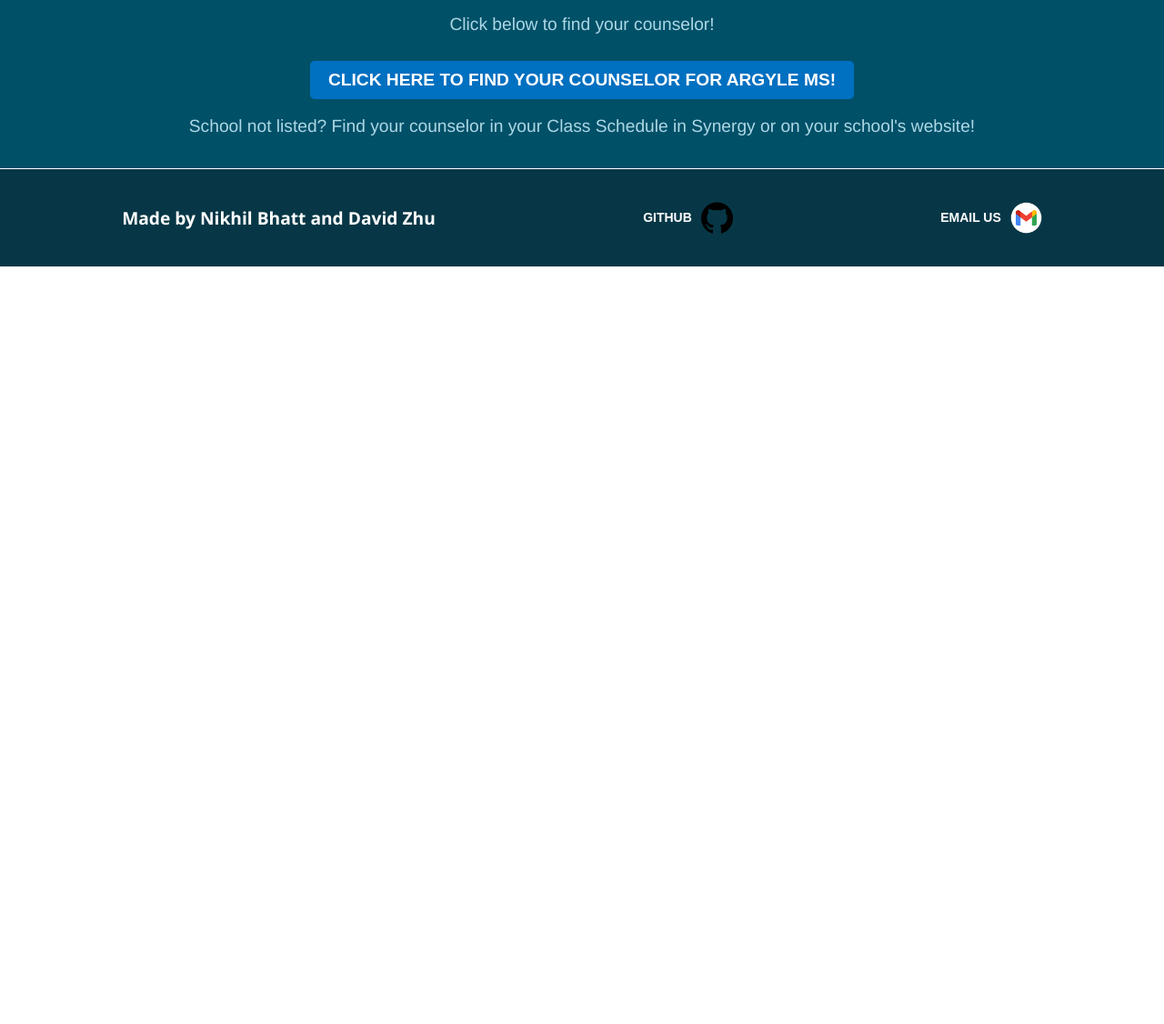
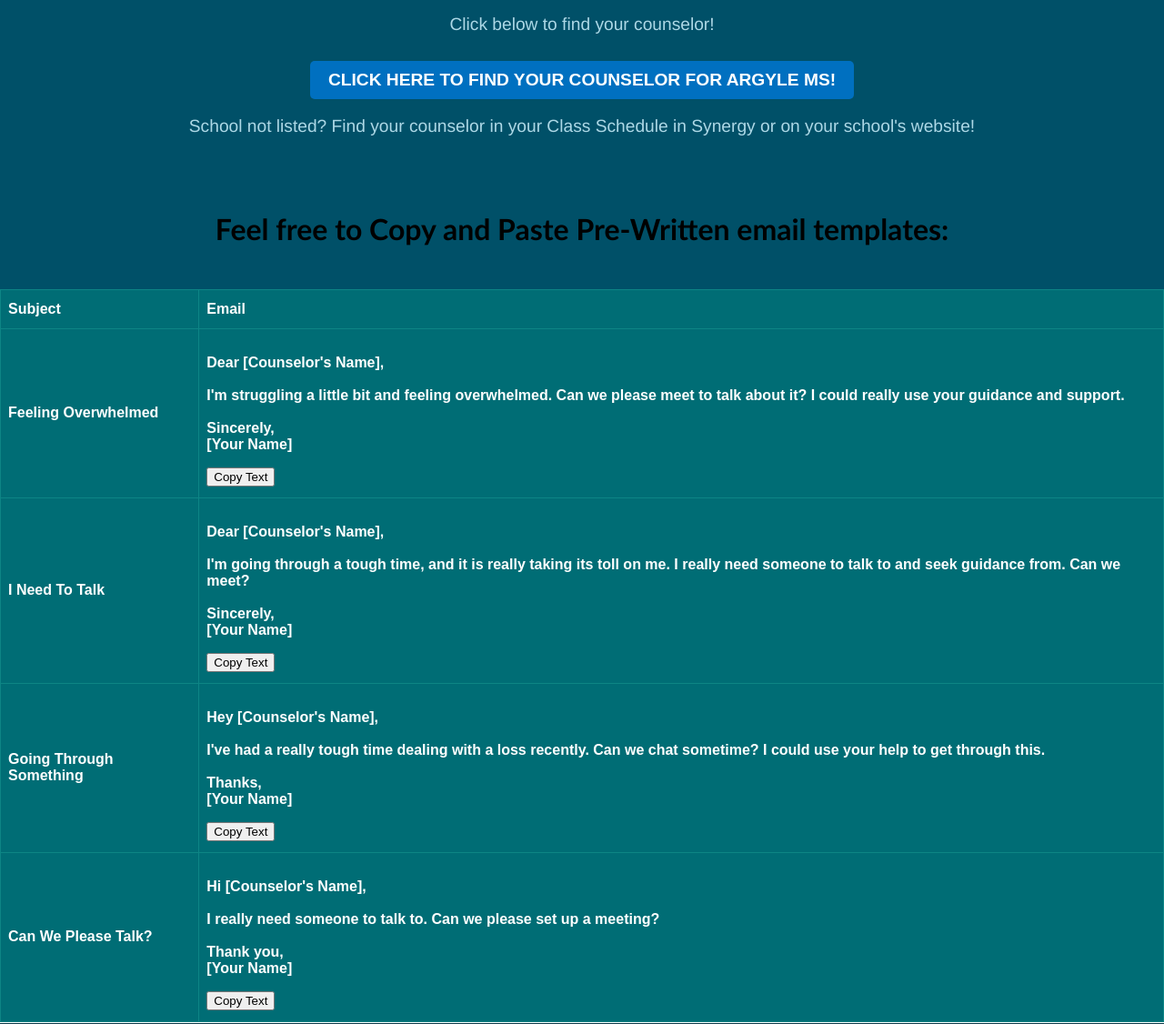
Before and after one commit to Formulaeagle161/Mental-Health-Project, a website built with Vite: page Contact.html in a window 1280 px wide. Shown: the part 1119-2245 px from the top of the page at 91% size. Before the commit the page ends 1412 px from the top, so only its background shows below. Built offline with nearby package versions, Linux system fonts and the light colour scheme.

Commit message:
email table and copy

```diff
--- a/Contact.html
+++ b/Contact.html
@@ -37,8 +37,15 @@
 
     <p>School not listed? Find your counselor in your Class Schedule in Synergy or on your school's website!</p>
   </div>
-
-
+  <div class="summary">
+    <p class="minititle"><strong>Feel free to Copy and Paste Pre-Written email templates:</strong></p>
+  </div>
+  <table id="emailtable">
+    <tr>
+      <th>Subject</th>
+      <th>Email</th>
+    </tr>
+  </table>
 
 <script type="module" src="/main.js"></script>
 <script type="module" src="/contact.js"></script>
--- a/contact.css
+++ b/contact.css
@@ -33,32 +33,32 @@
     font-size: 30px;
     padding: 10px;
   }
-  #Counselors {
+  #emailtable {
     font-family: Arial, Helvetica, sans-serif;
     border-collapse: collapse;
     width: 100%;
   }
 
-  #Counselors td, #Counselors th {
+  #emailtable td, #emailtable th {
     border: 1px solid #0d8585;
     padding: 8px;
   }
 
-  #Counselors tr:nth-child(even) {
+  #emailtable tr:nth-child(even) {
     background-color: #04a5a5;
   }
 
-  #Counselors tr:nth-child(odd) {
+  #emailtable tr:nth-child(odd) {
   background-color: #089b9b;
 
   }
 
 
-  #Counselors tr:hover {
+  #emailtable tr:hover {
     background-color: #0dcccc;
   }
 
-  #Counselors th {
+  #emailtable th {
     padding-top: 12px;
     padding-bottom: 12px;
     text-align: left;
--- a/contact.js
+++ b/contact.js
@@ -66,6 +66,38 @@ let schools = {
     "Sherwood HS":"https://www2.montgomeryschoolsmd.org/schools/sherwoodhs/staff/directory/#Counseling",
     "Wheaton HS":"https://www2.montgomeryschoolsmd.org/schools/wheatonhs/admin/directory/#Counseling"
 }
+let emails = [
+    {'subject':'Feeling Overwhelmed','body':`Dear [Counselor's Name], <br>
+    <br>
+    I'm struggling a little bit and feeling overwhelmed. Can we please meet to talk about it? I could really use your guidance and support.<br>
+    <br>
+    Sincerely,<br>
+    [Your Name]
+    `},
+    {
+    'subject':'I Need To Talk','body':`Dear [Counselor's Name],<br>
+    <br>
+    I'm going through a tough time, and it is really taking its toll on me. I really need someone to talk to and seek guidance from. Can we meet?<br>
+    <br>
+    Sincerely,<br>
+    [Your Name]
+    `},
+    {'subject':'Going Through Something','body':`Hey [Counselor's Name],<br>
+    <br>
+    I've had a really tough time dealing with a loss recently. Can we chat sometime? I could use your help to get through this.<br>
+    <br>
+    Thanks,<br>
+    [Your Name]
+    `},
+    {'subject':'Can We Please Talk?','body':`Hi [Counselor's Name],<br>
+    <br>
+    I really need someone to talk to. Can we please set up a meeting?<br>
+    <br>
+    Thank you,<br>
+    [Your Name]
+    `}
+]
+
 
 for (let school in schools){
     document.getElementById("schoolselect").innerHTML += `<option value="${school}">${school}</option>`
@@ -77,7 +109,29 @@ window.onload = function(e){
     document.getElementById('schoollink').innerHTML = "Click here to find your Counselor for " + schoolselect.value + "!"
     console.log(schools[val])
 
+    for (let email of emails){
+        document.getElementById('emailtable').innerHTML += `<tr><th>${email.subject}</th><th><p>${email.body}</p>
+            <button onclick="navigator.clipboard.writeText(\`${email.body.replaceAll('<br>','\n')}\`)">
+                Copy Text
+            </button>
+        </th></tr>`
+    }
+
 }
+function copy(subject) {
+    let text=''
+    for (let email of emails){
+        if (email.subject == subject){
+            text=email.body
+            break
+        }
+    }
+    navigator.clipboard.writeText(text);
+
+    var tooltip = document.getElementById("myTooltip");
+    tooltip.innerHTML = "Copied: " + copyText.value;
+  }
+
 document.getElementById('schoolselect').oninput = function(e){
     let val = document.getElementById('schoolselect').value
 
```
